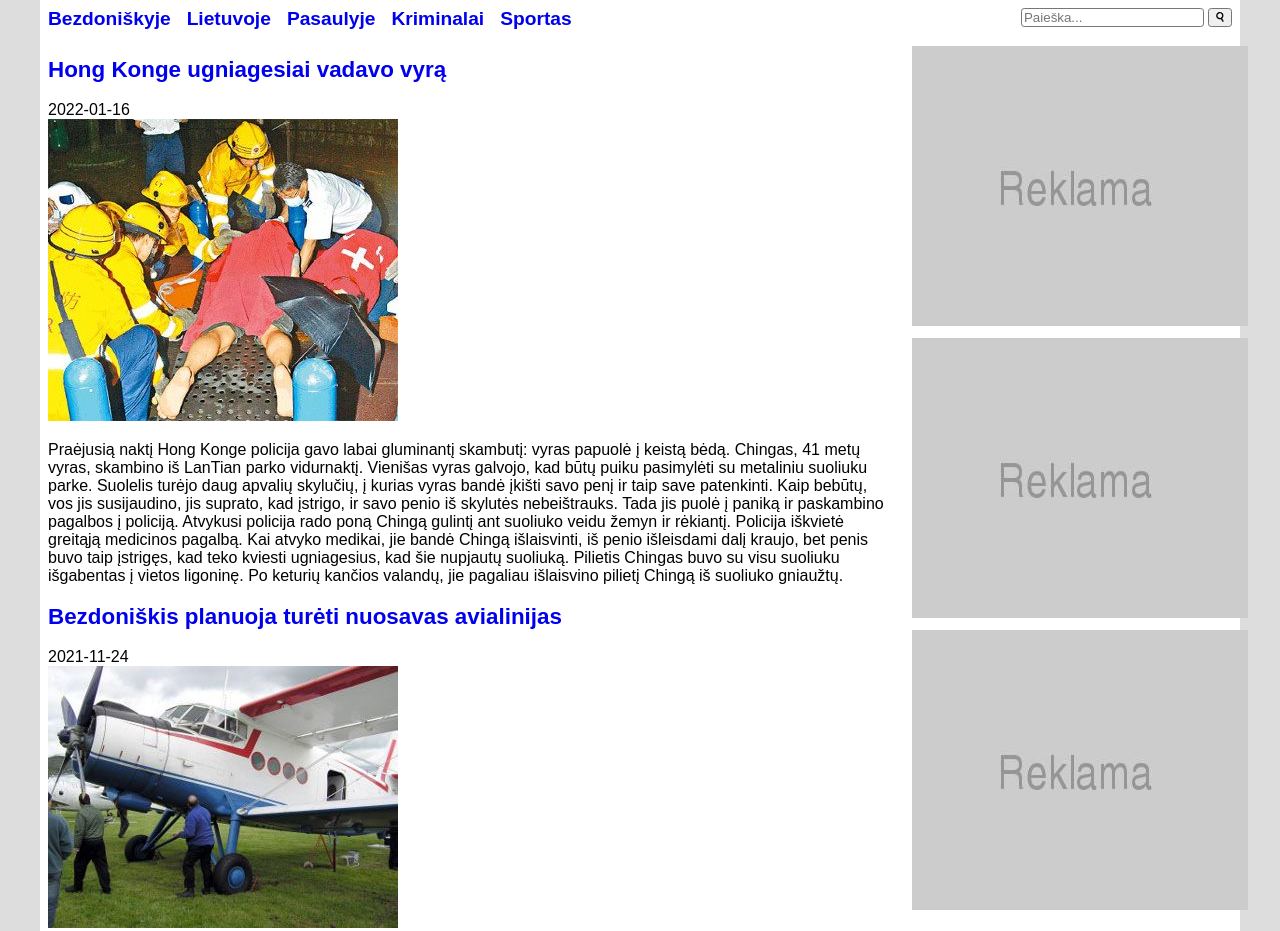
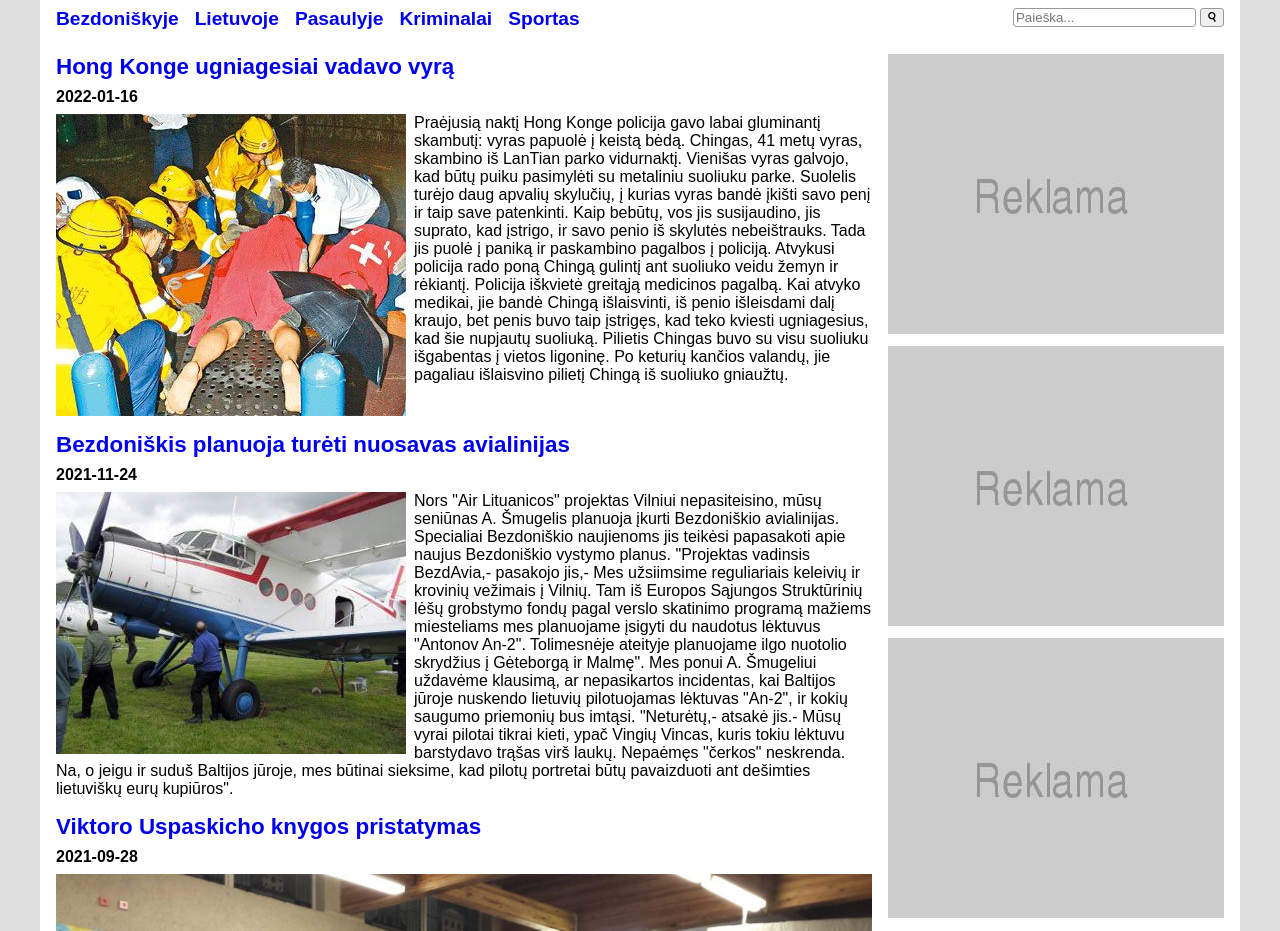
Before and after one commit to tgilvonas/bna-frontend, a plain HTML site: page index.html in a window 1280 px wide. Shown: the top 931 px of the page. Drawn offline with Linux system fonts and the light colour scheme.

Commit message:
Flow of main content has been made

```diff
--- a/css/style.css
+++ b/css/style.css
@@ -1,18 +1,18 @@
 :root {
 	--white: #ffffff;
 	--gray: #dddddd;
-	--dark-gray: #777777;
+	--dark-gray: #999999;
 	--black: #000000;
-	--blue: #2222ff;
+	--blue: #2222dd;
 	--light-blue: #5555ff;
 	--default-padding: 0.5rem;
-	--default-margins: 0.5rem;
-	--default-text-element-margins: 0.2rem 0;
+	--default-margin: 0.5rem;
+	--side-banners-width: 336px;
 }
 
 html {font-size: 16px;}
-h1, h2, h3, h4, h5, h6 { font-weight: bold; margin: --var(--default-text-element-margins); }
-p { font-size: 1rem;  }
+h1, h2, h3, h4, h5, h6 { font-weight: bold; margin: var(--default-margin) 0; }
+p { font-size: 1rem; }
 h1 { font-size: 1.5rem; }
 h2 { font-size: 1.4rem; }
 h3 { font-size: 1.3rem; }
@@ -40,7 +40,7 @@ body {
 	display: flex;
 }
 .main-menu {
-	padding: 0;
+	padding: 0 0 0 var(--default-padding);
 	margin: 0;
 	list-style-type: none;
 }
@@ -54,7 +54,7 @@ body {
 
 .search-form {
 	margin-left: auto;
-	padding: var(--default-padding);
+	padding: var(--default-padding) 1rem var(--default-padding) var(--default-padding);
 }
 .btn-search img {
 	width: 0.6rem;
@@ -66,21 +66,43 @@ input[type="text"], button {
 	border-radius: 0.2rem;
 }
 
-.articles-in-column article, .articles-in-grid article {
-	margin: var(--default-margins);
+.main-content {
+	padding: var(--default-padding);
 }
 
+.articles {
+	max-width: calc(100% - var(--side-banners-width) - (2 * var(--default-padding)));
+}
+
+article {
+	margin: var(--default-margin);
+}
 article h2 a {
 	text-decoration: none;
 }
-article .lead-image {
+article p {
+	margin: 0 0 var(--default-margin) 0;
+}
+.date {
+	font-weight: bold;
+	margin: var(--default-margin) 0;
+}
+.lead-image {
+	float: left;
 	max-width: 100%;
 	height: auto;
+	margin: 0 var(--default-margin) var(--default-margin) 0;
 }
 
 .side-banners {
-	width: 336px;
+	width: var(--side-banners-width);
 }
 .side-banners .banner-wrapper {
-	margin: var(--default-margins);
+	margin: var(--default-margin);
 }
+
+footer {
+	padding: calc(var(--default-padding) * 2);
+	background-color: var(--dark-gray);
+	text-align: center;
+}
--- a/index.html
+++ b/index.html
@@ -34,7 +34,7 @@
 			</form>
 		</div>
 		<div class="main-content display-flex">
-			<div class="articles-in-column">
+			<div class="articles articles-in-column">
 				<article>
 					<h2>
 						<a href="#">
@@ -113,6 +113,9 @@ Mes ponui A. Šmugeliui uždavėme klausimą, ar nepasikartos incidentas, kai Ba
 				</div>
 			</div>
 		</div>
+		<footer>
+			&copy; Bezdoniškio Naujienų Agentūra, 2022
+		</footer>
 	</div>
 </body>
 </html>
```
